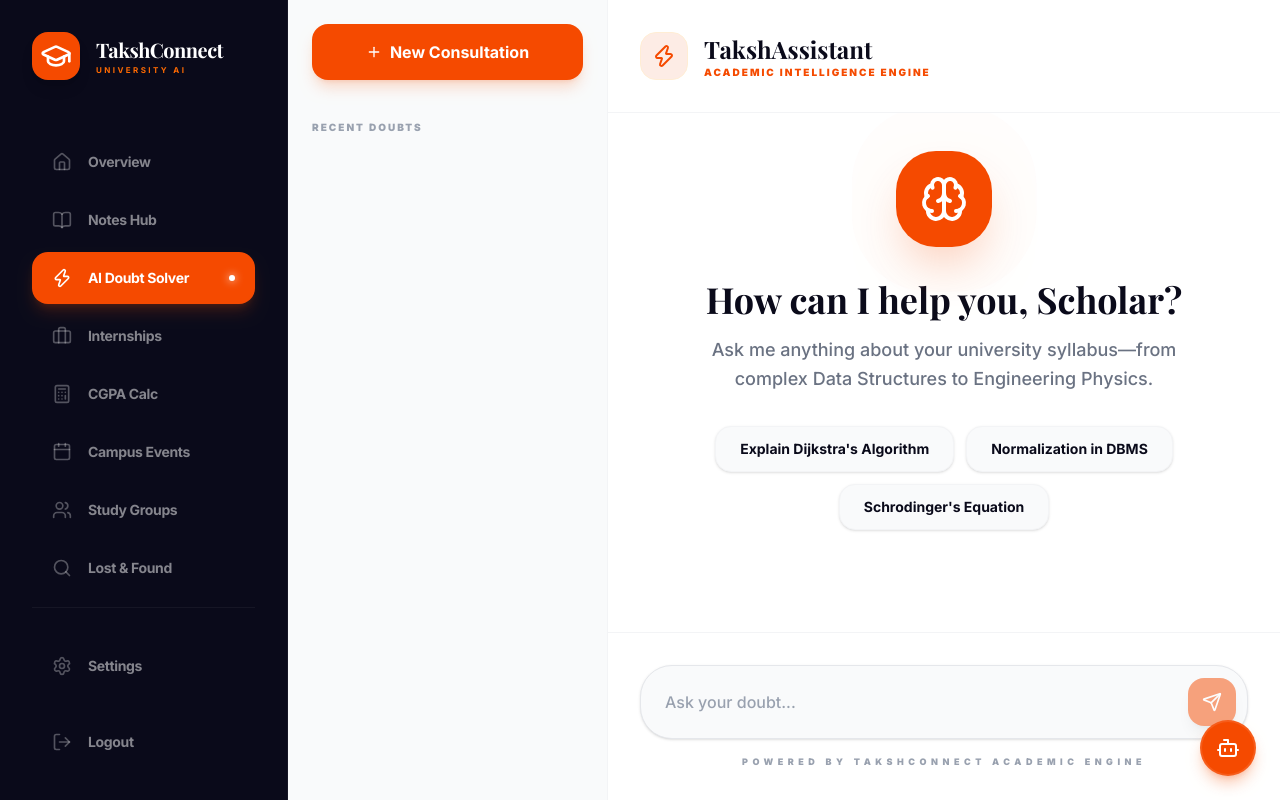
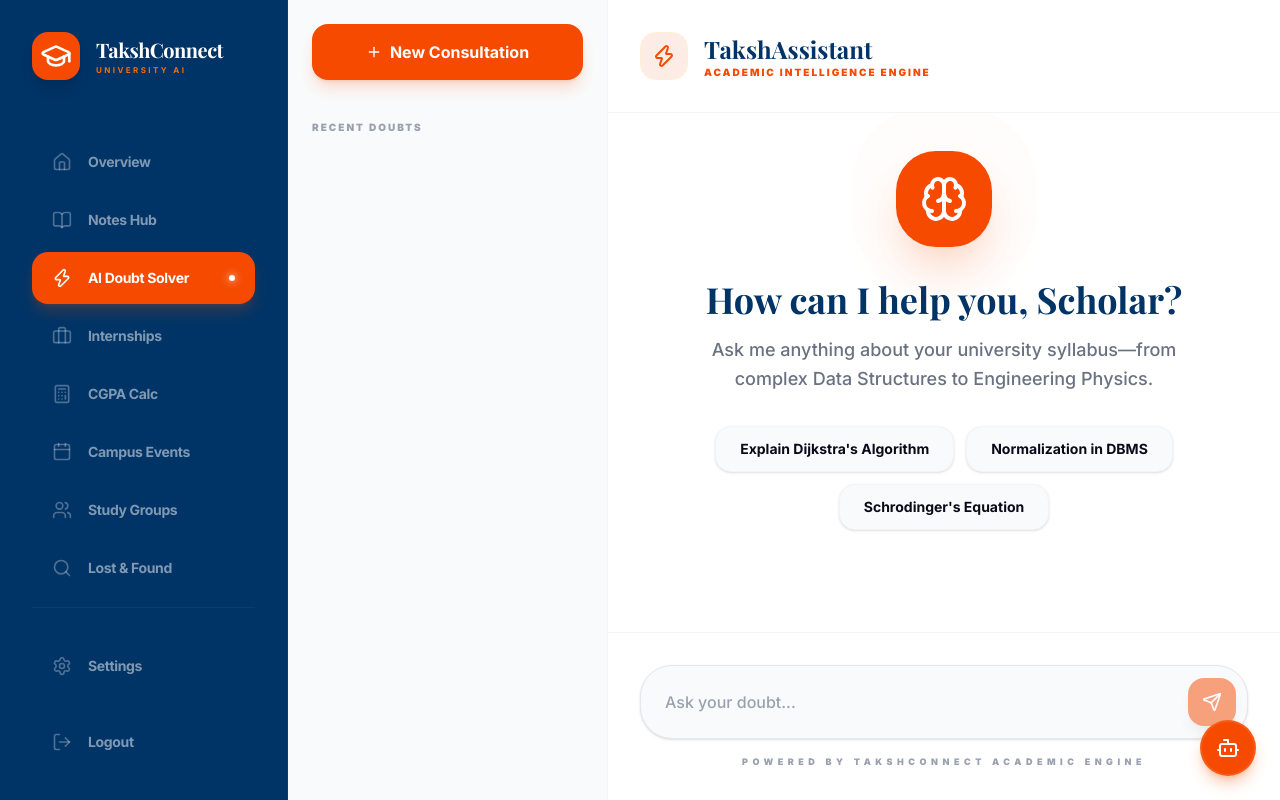
Before and after one commit to goutham2442-star/takshconnect, a Next.js app: page /ask in a window 1280 px wide. Built offline with nearby package versions, Linux system fonts and the light colour scheme; a web font is replaced by a local one.

Commit message:
style: overhaul UI from black theme to official Takshashila Blue theme

```diff
--- a/src/app/admin/page.tsx
+++ b/src/app/admin/page.tsx
@@ -61,7 +61,7 @@ export default function AdminDashboard() {
   if (loading) return null;
 
   return (
-    <div className="min-h-screen bg-gray-50 dark:bg-black flex">
+    <div className="min-h-screen bg-gray-50 dark:bg-navy flex">
       <Sidebar />
 
       <main className="flex-1 p-12 overflow-y-auto">
@@ -159,7 +159,7 @@ export default function AdminDashboard() {
                 </div>
               ))}
             </div>
-            <button className="w-full mt-8 py-4 bg-navy text-white rounded-2xl font-bold text-xs uppercase tracking-widest hover:bg-black transition-all">
+            <button className="w-full mt-8 py-4 bg-navy text-white rounded-2xl font-bold text-xs uppercase tracking-widest hover:bg-navy transition-all">
               View All Queue
             </button>
           </div>
--- a/src/app/ask/page.tsx
+++ b/src/app/ask/page.tsx
@@ -79,7 +79,7 @@ export default function AskPage() {
 
       <main className="flex-1 flex overflow-hidden">
         {/* Chat History Sidebar */}
-        <div className="w-80 bg-gray-50 dark:bg-black/20 border-r border-gray-100 dark:border-white/5 flex-col h-full hidden lg:flex">
+        <div className="w-80 bg-gray-50 dark:bg-navy/20 border-r border-gray-100 dark:border-white/5 flex-col h-full hidden lg:flex">
           <div className="p-6">
             <button
               onClick={() => setMessages([])}
--- a/src/app/cgpa/page.tsx
+++ b/src/app/cgpa/page.tsx
@@ -49,7 +49,7 @@ export default function CGPAPage() {
           <div className="flex gap-4">
             <button
               onClick={() => setSemesters([...semesters, { id: semesters.length + 1, subjects: [{ id: Date.now(), name: "", credits: 4, grade: "O" }] }])}
-              className="px-8 py-4 bg-navy text-white rounded-2xl font-bold flex items-center gap-2 hover:bg-black transition-colors"
+              className="px-8 py-4 bg-navy text-white rounded-2xl font-bold flex items-center gap-2 hover:bg-navy transition-colors"
             >
               <Plus className="w-5 h-5" /> Add Semester
             </button>
--- a/src/app/dashboard/page.tsx
+++ b/src/app/dashboard/page.tsx
@@ -115,7 +115,7 @@ export default function DashboardPage() {
                 <Trophy className="absolute bottom-10 right-10 w-32 h-32 text-white/10" />
               </motion.div>
 
-              <div className="bg-navy dark:bg-black p-10 rounded-[48px] text-white border border-white/5 relative overflow-hidden group">
+              <div className="bg-navy dark:bg-navy p-10 rounded-[48px] text-white border border-white/5 relative overflow-hidden group">
                 <p className="text-orange-500 font-black uppercase tracking-[0.2em] text-[10px] mb-6">Curriculum Pulse</p>
                 <div className="space-y-6">
                   <div>
@@ -175,7 +175,7 @@ export default function DashboardPage() {
           <div className="lg:col-span-4 space-y-8">
 
             {/* Today's Schedule (Exotic Timeline) */}
-            <div className="bg-navy dark:bg-black p-10 rounded-[48px] text-white border border-white/5 relative overflow-hidden">
+            <div className="bg-navy dark:bg-navy p-10 rounded-[48px] text-white border border-white/5 relative overflow-hidden">
               <div className="absolute top-0 left-0 w-full h-1 bg-linear-to-r from-orange-600 via-gold to-orange-600" />
               <h3 className="text-xl font-playfair font-bold mb-8 flex items-center gap-2">
                 <Clock className="w-5 h-5 text-orange-500" /> Today's Pulse
@@ -233,7 +233,7 @@ export default function DashboardPage() {
 
               <button
                 onClick={() => router.push('/internships')}
-                className="w-full mt-6 py-4 bg-navy text-white rounded-2xl font-bold text-xs uppercase tracking-widest hover:bg-black transition-all shadow-xl shadow-navy/20"
+                className="w-full mt-6 py-4 bg-navy text-white rounded-2xl font-bold text-xs uppercase tracking-widest hover:bg-navy transition-all shadow-xl shadow-navy/20"
               >
                 Explore All Opportunities
               </button>
--- a/src/app/globals.css
+++ b/src/app/globals.css
@@ -20,14 +20,14 @@
   --color-gold-light: #D4B96A;
   --color-gold-dark: #A88A35;
 
-  --color-navy: #0A0A1A;
-  --color-navy-surface: #111128;
-  --color-navy-card: #1A1A35;
+  --color-navy: #003366;
+  --color-navy-surface: #004080;
+  --color-navy-card: #00509E;
 }
 
 @media (prefers-color-scheme: dark) {
   :root {
-    --background: #0A0A1A;
+    --background: #002244;
     --foreground: #ffffff;
   }
 }
--- a/src/app/groups/page.tsx
+++ b/src/app/groups/page.tsx
@@ -95,7 +95,7 @@ export default function GroupsPage() {
 
       <main className="flex-1 flex overflow-hidden">
         {/* Groups List */}
-        <div className="w-[400px] bg-gray-50 dark:bg-black/20 border-r border-gray-100 dark:border-white/5 flex flex-col h-full">
+        <div className="w-[400px] bg-gray-50 dark:bg-navy/20 border-r border-gray-100 dark:border-white/5 flex flex-col h-full">
           <div className="p-8 space-y-8">
             <div className="flex items-center justify-between">
               <h2 className="text-3xl font-playfair font-bold text-navy dark:text-white">Study Hub</h2>
--- a/src/components/layout/BottomNavBar.tsx
+++ b/src/components/layout/BottomNavBar.tsx
@@ -18,7 +18,7 @@ export default function BottomNavBar() {
   ];
 
   return (
-    <nav className="lg:hidden fixed bottom-0 left-0 w-full bg-white dark:bg-black/90 backdrop-blur-xl border-t border-gray-100 dark:border-white/5 z-50 px-6 py-4">
+    <nav className="lg:hidden fixed bottom-0 left-0 w-full bg-white dark:bg-navy backdrop-blur-xl border-t border-gray-100 dark:border-white/5 z-50 px-6 py-4">
       <div className="flex items-center justify-between">
         {tabs.map((tab, i) => {
           const isActive = pathname === tab.path;
--- a/src/components/layout/Sidebar.tsx
+++ b/src/components/layout/Sidebar.tsx
@@ -34,7 +34,7 @@ export default function Sidebar() {
   ];
 
   return (
-    <aside className="w-72 bg-navy dark:bg-black p-8 flex flex-col justify-between h-screen sticky top-0 border-r border-white/5">
+    <aside className="w-72 bg-navy p-8 flex flex-col justify-between h-screen sticky top-0 border-r border-white/5">
       <div>
         <div className="flex items-center gap-4 mb-14 group cursor-pointer" onClick={() => router.push('/dashboard')}>
           <div className="w-12 h-12 bg-orange-600 rounded-2xl flex items-center justify-center shadow-lg group-hover:rotate-12 transition-transform duration-500">
```
